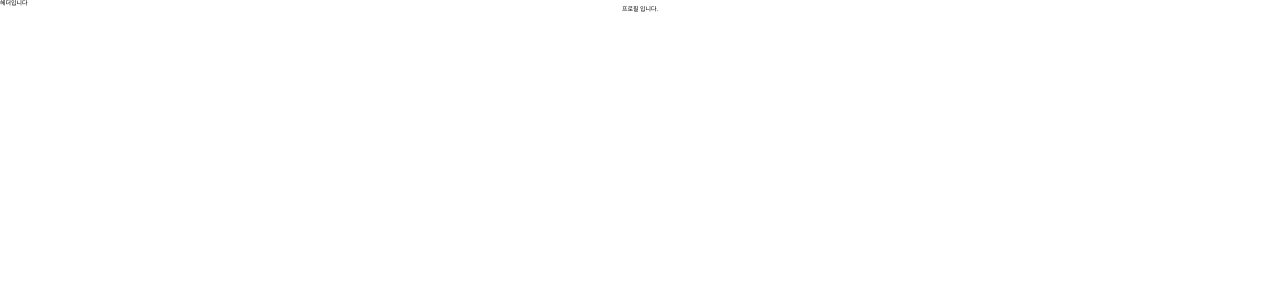
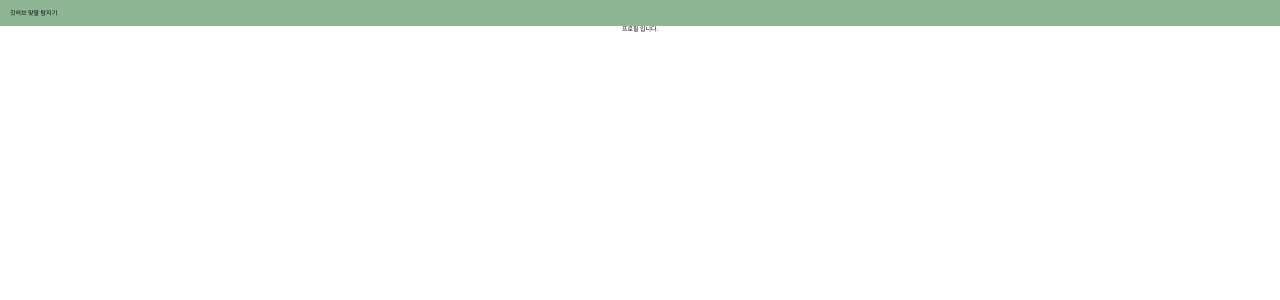
Before and after one commit to SOPT-EEWEBS/follow-detector, a Next.js app: page /home in a window 1280 px wide. Shown: the top 300 px of the page. Built offline with nearby package versions, Linux system fonts and the light colour scheme.

Commit message:
style : 헤더 퍼블리싱

```diff
--- a/components/header/Header.tsx
+++ b/components/header/Header.tsx
@@ -1,7 +1,15 @@
 import React from 'react';
+import styled from 'styled-components';
 
 const Header = () => {
-  return <div>헤더입니다</div>;
+  return <StWrapper>깃허브 맞팔 탐지기</StWrapper>;
 };
 
 export default Header;
+
+const StWrapper = styled.header`
+  width: 100%;
+  padding: 1rem;
+
+  background-color: ${({ theme }) => theme.colors.green};
+`;
```
